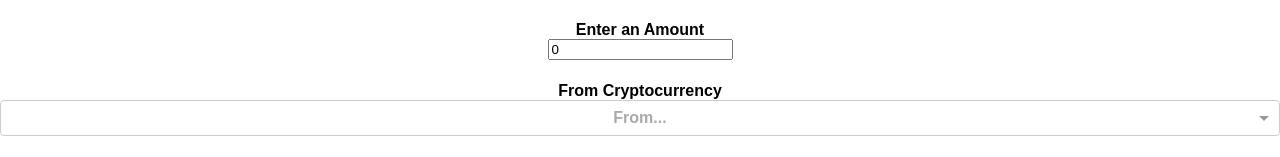
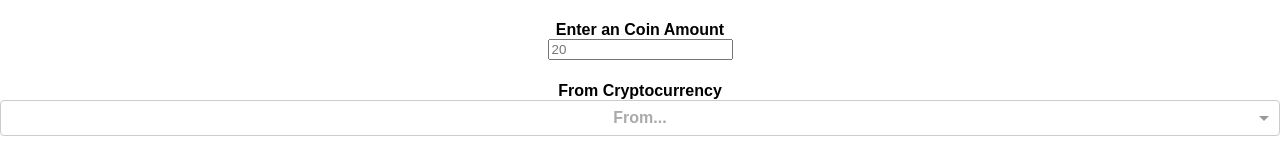
Before and after one commit to FelicianoAnthony/react_dropdown, a React (Create React App) app: page / in a window 1280 px wide. Shown: the top 157 px of the page. Built offline with nearby package versions, Linux system fonts and the light colour scheme; no server answers.

Commit message:
realtime api requests -- one behind current state

```diff
--- a/src/App.js
+++ b/src/App.js
@@ -22,8 +22,8 @@ class App extends Component {
     this.state = {
       initFromCurrency: "",
       initToCurrency: "",
-      moneyToConvert: 0,
-      convertedPrice: 0,
+      moneyToConvert: "",
+      convertedPrice: "",
       showPriceBool: false,
       cryptoCurrentPrice: 0,
       coinlist: [{value: 0, label: "Loading..."}],
@@ -59,8 +59,9 @@ class App extends Component {
         obj.push({value: index, label: currElement.replace(/\*/g, '').trim()})
         //console.log("key",index, "value", currElement)
       });
-
-      this.setState({ coinlist: obj });
+      var s = coins_full_name.sort()
+      var t = s[0].replace(/\*/g, '').trim()
+      this.setState({ coinlist: obj, initToCurrency: [{value: 0, label:t}], initFromCurrency: [{value: 0, label:"USD"}] });
       })
 
     }, 1000)
@@ -82,11 +83,7 @@ class App extends Component {
   }
 
   update_amount_to_convert = (e) => {
-    this.setState({moneyToConvert: e.target.value})
-    //console.log(e.target.value)
-  }
 
-  handleClick = () => {
 
     let crypto = this.state.initFromCurrency.label.match(/\(([^)]+)\)/)[1]
     let curr = this.state.initToCurrency.label
@@ -101,8 +98,19 @@ class App extends Component {
       .then(res => {
         let curr_to_dollars = res.data[curr] * parseInt(amount)
         console.log(res.data[curr])
-        this.setState({convertedPrice: curr_to_dollars.toLocaleString(), cryptoCurrentPrice: res.data[curr].toLocaleString()})
+        this.setState({
+          convertedPrice: curr_to_dollars.toLocaleString(),
+          cryptoCurrentPrice: res.data[curr].toLocaleString(),
+        })
       })
+      this.setState({moneyToConvert: e.target.value})
+
+    //console.log(e.target.value)
+  }
+
+  handleClick = () => {
+
+
   }
 
 
@@ -172,8 +180,8 @@ class App extends Component {
 
       <div>
 
-        <h4> <label > Enter an Amount <br />
-          <input value={this.state.moneyToConvert} onChange={this.update_amount_to_convert} />
+        <h4> <label > Enter an Coin Amount <br />
+          <input value={this.state.moneyToConvert} type="text" placeholder= "20" onChange={this.update_amount_to_convert} />
         </label> </h4>
 
 
@@ -188,7 +196,7 @@ class App extends Component {
         {this.state.showPriceBool == false ? null :
 
           <div>
-            <h4> {this.state.initFromCurrency.label} Current Price </h4>
+            <h4> {this.state.initFromCurrency.label} Current Price  -- {this.state.moneyToConvert}</h4>
             <label> {this.state.cryptoCurrentPrice} </label>
 
             <h4> Price in {this.state.initToCurrency.label} </h4>
```
